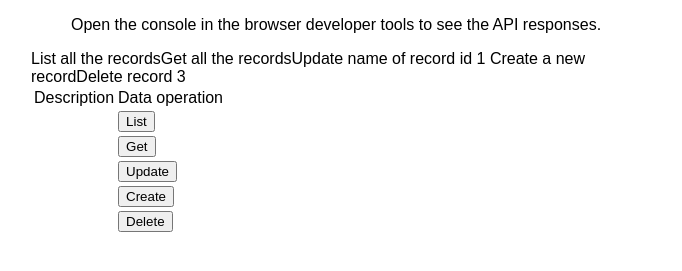
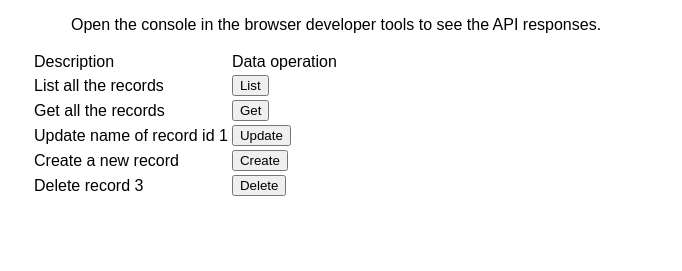
Before and after one commit to mksuni/static-web-app-vanillabasic, a website: page src/index.html in a window 1280 px wide. Shown: the part 209-480 px from the top of the page, without its empty margins (289-971 px from the left). Drawn offline with Linux system fonts and the light colour scheme.

Commit message:
Update index.html

```diff
--- a/src/index.html
+++ b/src/index.html
@@ -21,19 +21,19 @@
   </tr>
 </thead>
     <tr>
-    <td class="tg-0lax"></td>List all the records<td class="tg-0lax"><button id="list" onclick="list()">List</button></td>
+    <td class="tg-0lax">List all the records</td><td class="tg-0lax"><button id="list" onclick="list()">List</button></td>
   </tr>
    <tr>
-    <td class="tg-0lax"></td>Get all the records<td class="tg-0lax"> <button id="get" onclick="get()">Get</button></td>
+    <td class="tg-0lax">Get all the records</td><td class="tg-0lax"> <button id="get" onclick="get()">Get</button></td>
   </tr>
    <tr>
-    <td class="tg-0lax"></td>Update name of record id 1 <td class="tg-0lax"><button id="update" onclick="update()">Update</button></td>
+    <td class="tg-0lax">Update name of record id 1 </td><td class="tg-0lax"><button id="update" onclick="update()">Update</button></td>
   </tr>
    <tr>
-    <td class="tg-0lax"></td>Create a new record<td class="tg-0lax"><button id="create" onclick="create()">Create</button></td>
+    <td class="tg-0lax">Create a new record</td><td class="tg-0lax"><button id="create" onclick="create()">Create</button></td>
   </tr>
   <tr>
-    <td class="tg-0lax"></td>Delete record 3 <td class="tg-0lax"><button id="delete" onclick="del()">Delete</button></td>
+    <td class="tg-0lax">Delete record 3</td> <td class="tg-0lax"><button id="delete" onclick="del()">Delete</button></td>
   </tr>
 </table>
 
```
